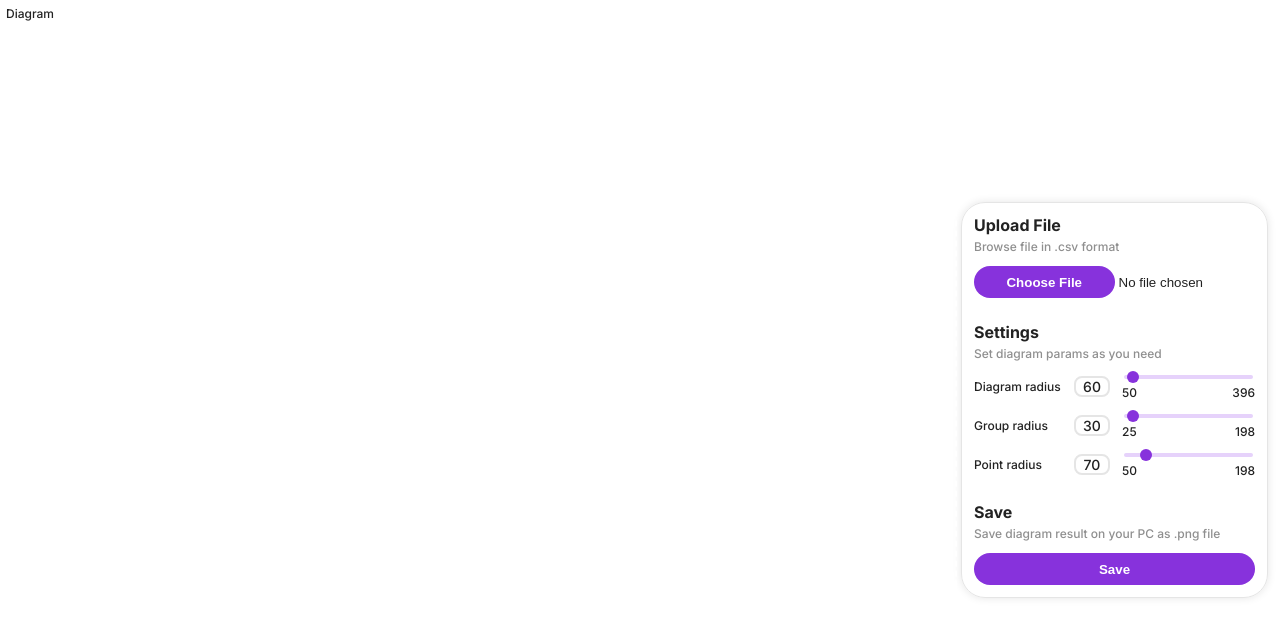
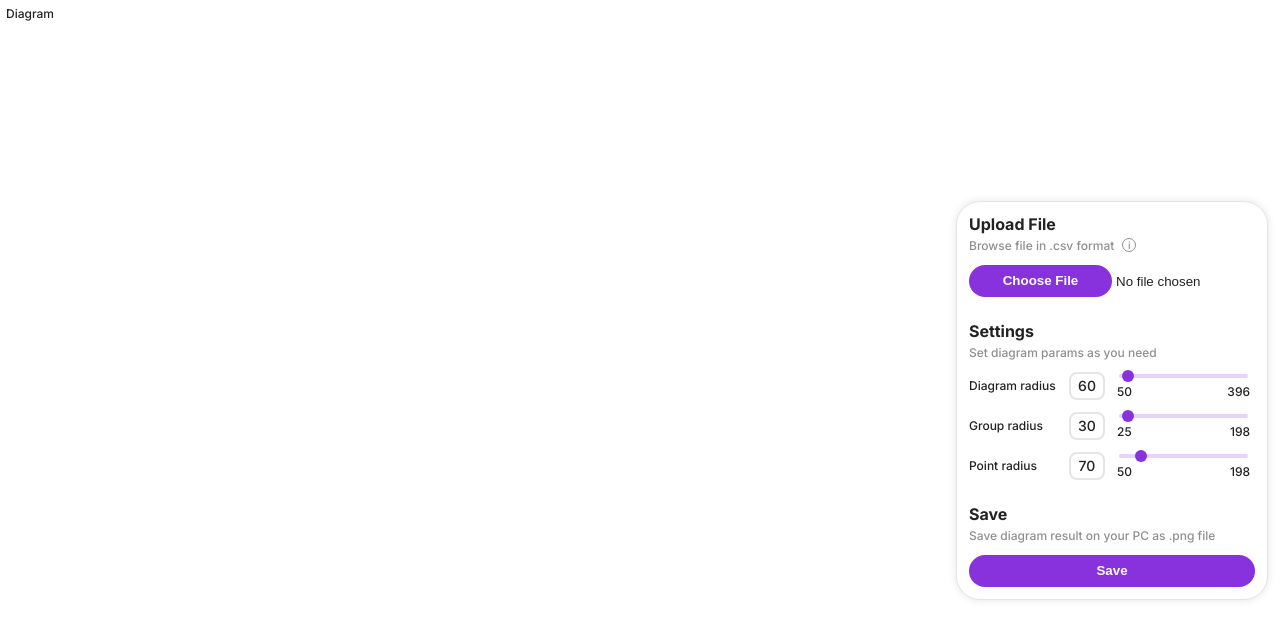
Before and after one commit to lletov/round-diagram, a React (Create React App) app: page / in a window 1280 px wide. Shown: the top 638 px of the page. Built offline with nearby package versions, Linux system fonts and the light colour scheme.

Commit message:
feat: add tooltip

```diff
--- /dev/null
+++ b/src/components/FileSample.js
@@ -0,0 +1,22 @@
+import React from 'react'
+
+export default function FileSample() {
+  return (
+    <div className='file-sample'>
+        <div className='file-sample-header'>
+            <h1>File sample</h1>
+            <button className='btn-s'>Copy</button>
+        </div>
+        <div className='file-sample-code'>
+        Title,Point,Group,Contacts<br/>
+        Point 1,point1,group1,"point2; point4"<br/>
+        Point 2,point2,group1,""<br/>
+        Point 3,point3,group2,"point6"<br/>
+        Point 4,point4,group2,""<br/>
+        Point 5,point5,group3,""<br/>
+        Point 6,point6,group3,""<br/>
+        </div>
+
+    </div>
+  )
+}
--- /dev/null
+++ b/src/components/FileTooltip.js
@@ -0,0 +1,24 @@
+import React from 'react'
+import useStore from './../store/Store'
+import FileSample from './FileSample';
+
+export const FileTooltip = () => {
+
+    const state = useStore((state) => state);
+
+    return (
+        <div
+            className='panel file-info-tooltip'
+            style={{visibility: state.fileTooltipBtnHover === true
+                ? 'visible'
+                : 'hidden'
+            }}
+        >
+            <div className='panel-block-header'>
+                <h1>Tooltip</h1>
+                <h2>Here the file structure sample is shown. Make your files with the same structure. Copy it, paste in text editor, edit as you need with your points and connections, save as .csv file, upload here with file uploader and see the result.</h2>
+            </div>
+            <FileSample/>
+        </div>
+    )
+}
--- a/src/components/Panel.js
+++ b/src/components/Panel.js
@@ -3,6 +3,7 @@ import { useContext } from 'react';
 import { RangeSetting } from './RangeSetting'
 import useStore from './../store/Store'
 import takeScreenShot from './../methods/Screenshot'
+import { FileTooltip } from './FileTooltip';
 
 export const Panel = () => {
 
@@ -17,11 +18,9 @@ export const Panel = () => {
         state.setDiagramObject(reader.result);
     }
   }
-  // setSaveBtnHover
 
-  function saveBtnMouseOver(){
-    console.log('save btn hover')
-    state.setSaveBtnHover(true)
+  function handleSaveBtnMouse(bool){
+    state.setSaveBtnHover(bool)
   }
   function saveBtnMouseLeave(){
     console.log('save btn not hover')
@@ -33,13 +32,25 @@ export const Panel = () => {
         takeScreenShot("diagram-area", state.file.name.split(".")[0] + "_diagram", "image/png");
     }
   }
+  function handleFileTooltipBtn(bool){
+    state.setFileTooltipBtnHover(bool)
+  }
 
   return (
     <div className='panel'>
         <div className='panel-block'>
             <div className='panel-block-header'>
                 <h1>Upload File</h1>
-                <h2>Browse file in .csv format</h2>
+                <div className='file-panel-header'>
+                    <h2>Browse file in .csv format</h2>
+                    <div
+                        className='file-info-btn'
+                        onClick={()=>{handleFileTooltipBtn(!state.fileTooltipBtnHover)}}
+                    >i
+                    </div>
+                    <FileTooltip/>
+                </div>
+
             </div>
             <input
                 type='file'
@@ -85,8 +96,8 @@ export const Panel = () => {
             <button
                 className='btn-m'
                 onClick={saveBtnMouseClick}
-                onMouseOver={saveBtnMouseOver}
-                onMouseLeave={saveBtnMouseLeave}
+                onMouseOver={()=>{handleSaveBtnMouse(true)}}
+                onMouseLeave={()=>{handleSaveBtnMouse(false)}}
 
             >Save</button>
         </div>
--- a/src/index.css
+++ b/src/index.css
@@ -1,4 +1,8 @@
 @import url('https://fonts.googleapis.com/css2?family=Inter:ital,opsz,wght@0,14..32,100..900;1,14..32,100..900&display=swap');
+
+*{
+  box-sizing: border-box;
+}
 
 html, body, div, span, applet, object, iframe,
 h1, h2, h3, h4, h5, h6, p, blockquote, pre,
@@ -63,22 +67,24 @@ table {
   display: flex;
   flex-direction: row;
   align-items: center;
-  gap: 4px;
+  justify-content: space-between;
 }
 .diagram{
-  width: 100%;
+  width: calc(100% - 312px - 12px);
   height: calc(100vh - 8px);
 }
 .panel {
+  position: relative;
   box-sizing: border-box;
   padding: 12px;
-  width: 320px;
+  width: 312px;
   display: flex;
   flex-direction: column;
   gap: 24px;
   border-radius: 24px;
   border: solid 1px var(--gray);
   box-shadow: 0px 0px 8px var(--gray);
+  background-color: var(--white);
 }
 .panel-block {
   display: flex;
@@ -145,6 +151,34 @@ table {
   font-weight: 500;
   color: var(--dark-gray);
 }
+.file-panel-header{
+  display: flex;
+  flex-direction: row;
+  gap: 8px;
+}
+.file-info-btn{
+  position: relative;
+  height: 14px;
+  width: 14px;
+  border-radius: 30px;
+  border: solid 1px var(--dark-gray);
+  display: flex;
+  align-items: center;
+  justify-content: center;
+  color: var(--dark-gray);
+  font-weight: 500;
+  font-size: 10px;
+  cursor: pointer;
+}
+.file-info-tooltip{
+  position: absolute;
+  top: 60px;
+  right: 128px;
+  width: 150%;
+  max-height: 50vh;
+  z-index: 10;
+}
+
 .range-setting{
   display: flex;
   flex-direction: row;
@@ -167,10 +201,13 @@ table {
 }
 .range-value{
   width: 36px;
+  height: 28px;
   font-size: 14px;
   border: solid 2px var(--gray);
   border-radius: 8px;
-  text-align: center;
+  display: flex;
+  align-items: center;
+  justify-content: center;
 }
 .btn-m{
   background-color: var(--accent);
@@ -182,7 +219,19 @@ table {
   cursor: pointer;
   transition: background-color 300ms;
 }
-.btn-m:hover{
+.btn-s{
+  background-color: var(--accent);
+  border-radius: 24px;
+  border: none;
+  height: 24px;
+  color: var(--white);
+  font-weight: 700;
+  font-size: 12px;
+  padding: 4px 12px;
+  cursor: pointer;
+  transition: background-color 300ms;
+}
+.btn-m:hover, .btn-s:hover{
   background-color: var(--accent-hover);
   transition: background-color 300ms;
 }
@@ -207,10 +256,6 @@ table {
   z-index: 3;
 }
 
-/* .point:hover{
-  background-color: yellow;
-} */
-
 .save-marker{
   position: absolute;
   top: 4px;
@@ -220,3 +265,22 @@ table {
   background-color: var(--accent);
   color: var(--white);
 }
+
+.file-sample{
+  display: flex;
+  flex-direction: column;
+  gap: 12px;
+}
+.file-sample-header {
+  display: flex;
+  flex-direction: row;
+  align-items: center;
+  justify-content: space-between;
+}
+
+.file-sample-code{
+  background-color: var(--gray);
+  border-radius: 16px;
+  padding: 16px;
+  font-size: 16px;
+}
--- a/src/store/Store.js
+++ b/src/store/Store.js
@@ -11,6 +11,7 @@ const useStore = create((set) => ({
     canvasCenterX: null,
     canvasCenterY: null,
     saveBtnHover: false,
+    fileTooltipBtnHover: false,
 
     setRangeInput(parameter, number, min, max){
         switch(number){
@@ -45,6 +46,9 @@ const useStore = create((set) => ({
     setSaveBtnHover(bool){
         set({ saveBtnHover: bool});
     },
+    setFileTooltipBtnHover(bool){
+        set({ fileTooltipBtnHover: bool});
+    },
 }))
 
 export default useStore
```
